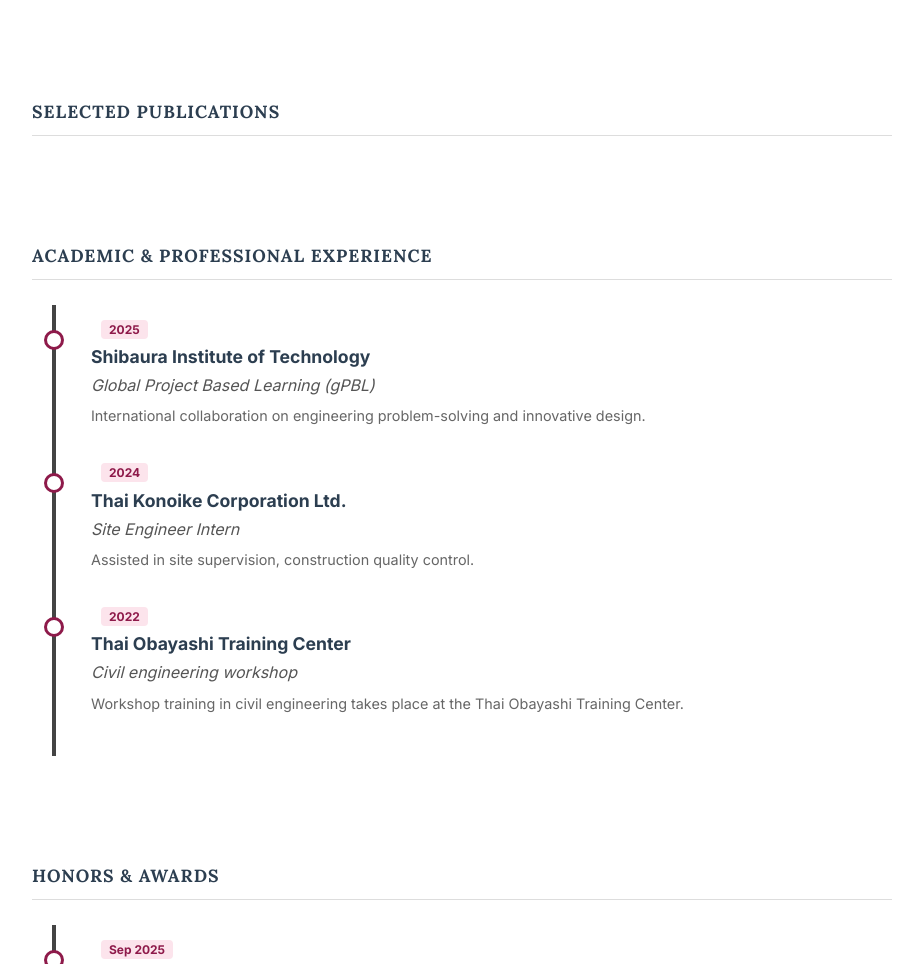
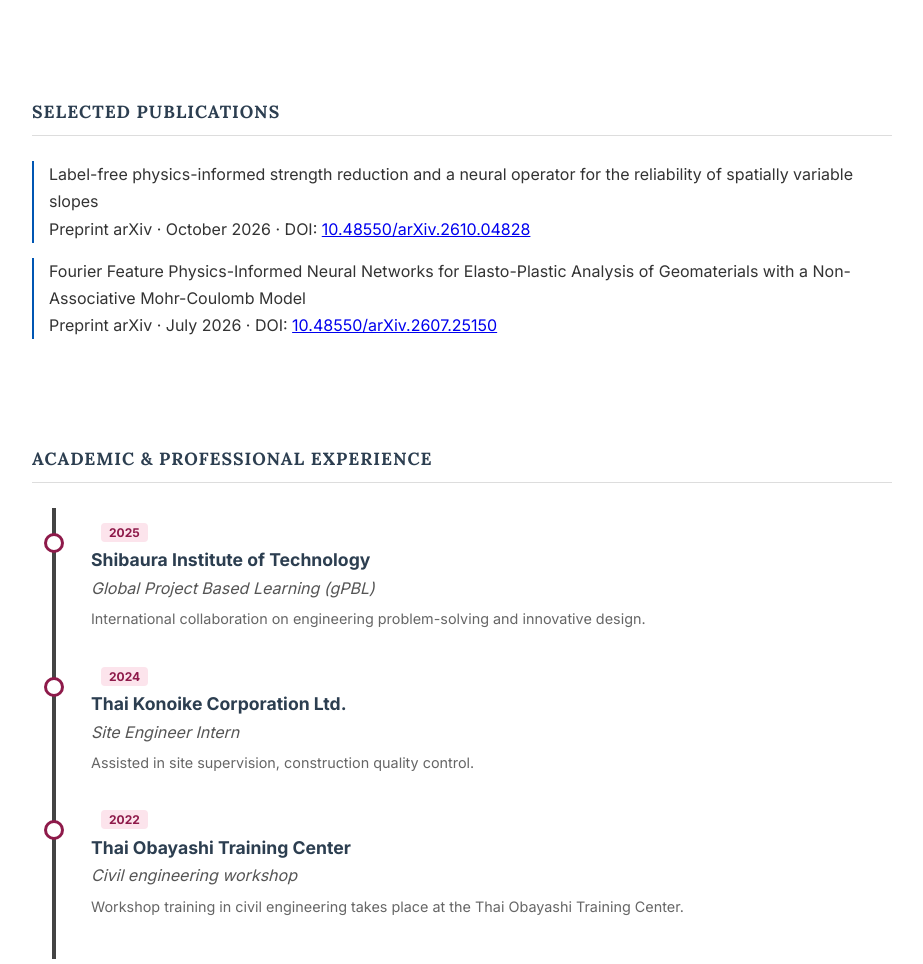
Before and after one commit to AP1S1T/Apisit.github.io, a plain HTML site: page index.html in a window 1280 px wide. Shown: the part 1168-2132 px from the top of the page, without its empty margins (178-1101 px from the left). Drawn offline with Linux system fonts and the light colour scheme; some icons are missing.

Commit message:
Update index.html

```diff
--- a/index.html
+++ b/index.html
@@ -464,6 +464,22 @@
     <h2>Selected Publications</h2>
     <ul class="publications">
         <li>
+            <span class="pub-title">Label-free physics-informed strength reduction and a neural operator for the reliability of spatially variable slopes</span>
+            <div class="pub-meta">
+                <span class="pub-badge">Preprint</span>
+                <span>arXiv · October 2026</span>
+                <span>·</span>
+                <span>DOI: <a href="https://doi.org/10.48550/arXiv.2610.04828" target="_blank" class="pub-doi">10.48550/arXiv.2610.04828</a></span>
+            </div>
+        </li>
+        <li>
+            <span class="pub-title">Fourier Feature Physics-Informed Neural Networks for Elasto-Plastic Analysis of Geomaterials with a Non-Associative Mohr-Coulomb Model</span>
+            <div class="pub-meta">
+                <span class="pub-badge">Preprint</span>
+                <span>arXiv · July 2026</span>
+                <span>·</span>
+                <span>DOI: <a href="https://doi.org/10.48550/arXiv.2607.25150" target="_blank" class="pub-doi">10.48550/arXiv.2607.25150</a></span>
+            </div>
         </li>
     </ul>
 </section>
```
Lines whose indentation alone changed are shown as unchanged.
